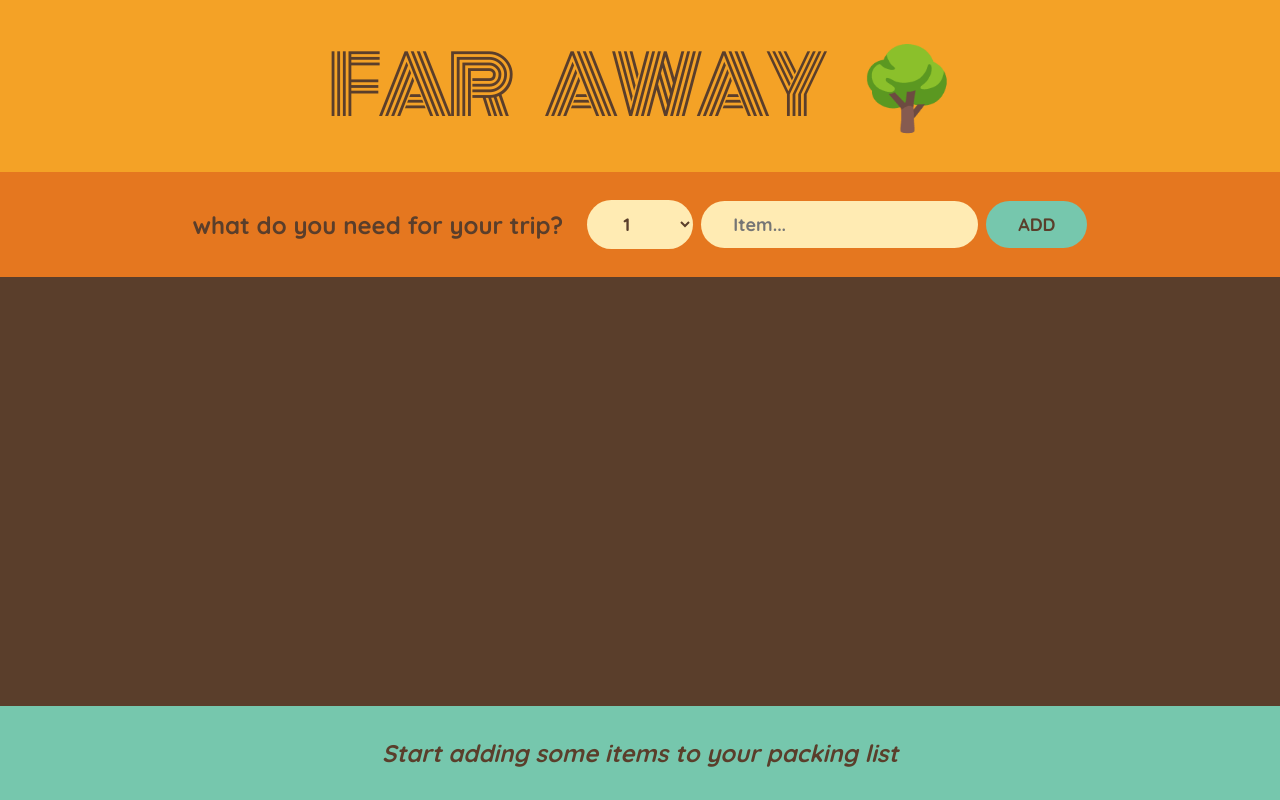
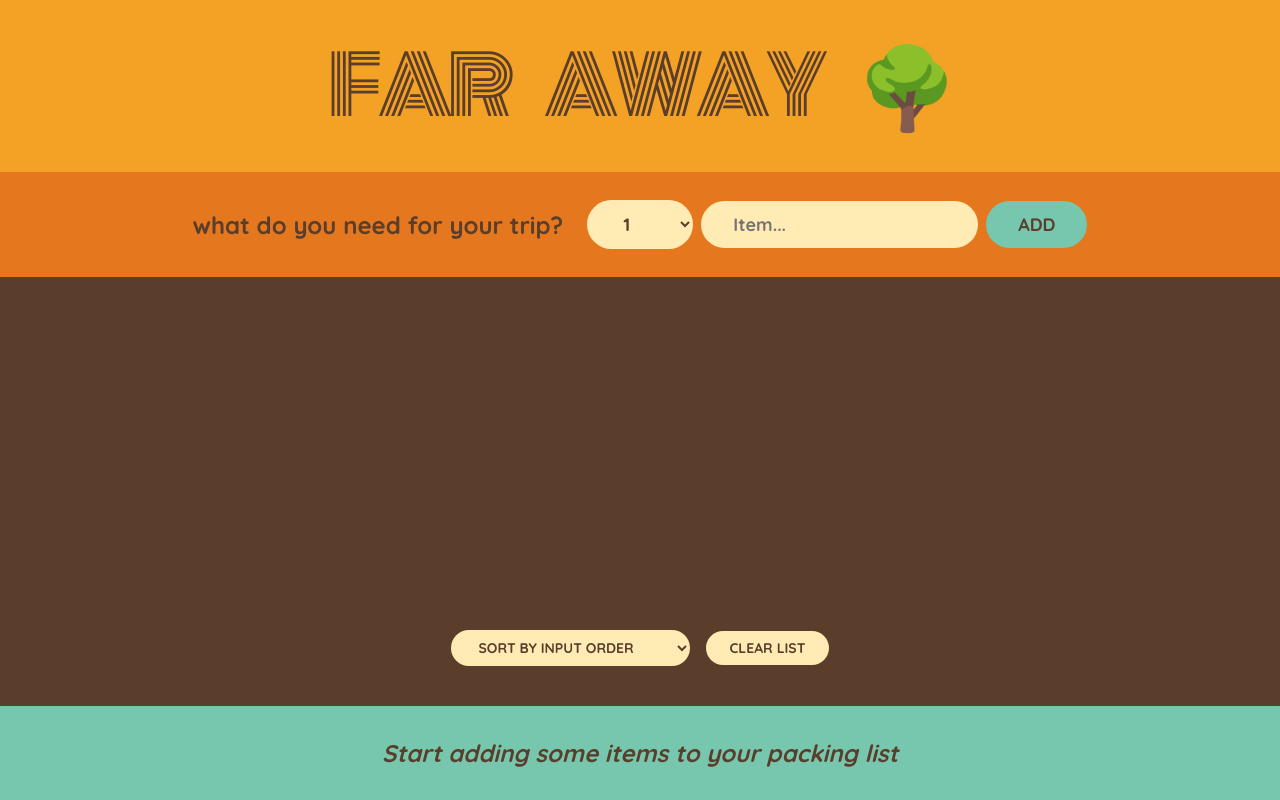
Before and after one commit to m-Ash1/travel-list, a React (Create React App) app: page / in a window 1280 px wide. Built offline with nearby package versions, Linux system fonts and the light colour scheme.

Commit message:
major update
seperate components
add sorting mechanism
add clear items button

```diff
--- a/src/App.js
+++ /dev/null
@@ -1,122 +0,0 @@
-import { useState } from "react";
-
-const App = () => {
-
-  const [items, setItems] = useState([]);
-
-
-  //* Handler functions
-
-  const handleNewItem = (newItem) => {
-    setItems((items) => [...items, newItem]);
-  }
-
-  const handleDelete = (id) => {
-    setItems((items => items.filter((item) => item.id !== id)))
-  }
-
-  const handleToggle = (id) => {
-    setItems((items) => items.map(item => item.id === id ? { ...item, packed: !item.packed } : item))
-  }
-
-
-  return (
-    <div className="app">
-      <Logo />
-      <Form OnAddItems={handleNewItem} />
-      <PackingList setItems={setItems} items={items} OnDeleteItems={handleDelete} OnToggleItem={handleToggle} />
-      <Stats items={items} />
-    </div>
-  );
-};
-
-const Logo = () => {
-  return <h1>Far Away 🌳</h1>;
-};
-
-const Form = ({ OnAddItems }) => {
-  const [description, setDescription] = useState("");
-  const [quantity, setQuantity] = useState(1);
-
-  const handleSubmit = (event) => {
-    event.preventDefault();
-
-    if (!description) return;
-
-    const newItem = {
-      description,
-      quantity,
-      packed: false,
-      id: Math.round(Math.random() * 10000),
-    };
-
-    OnAddItems(newItem);
-
-    setDescription("");
-    setQuantity(1);
-  };
-
-  return (
-    <form className="add-form" onSubmit={handleSubmit}>
-      <h3>what do you need for your trip?</h3>
-      <select onChange={(e) => setQuantity(+e.target.value)}>
-        {Array.from({ length: 20 }, (_, i) => i + 1).map((number) => (
-          <option key={number} value={number}>
-            {number}
-          </option>
-        ))}
-      </select>
-      <input
-        type="text"
-        name=""
-        id=""
-        placeholder="Item..."
-        value={description}
-        onChange={(e) => setDescription(e.target.value)}
-      />
-      <button>Add</button>
-    </form>
-  );
-};
-
-const PackingList = ({ items, OnDeleteItems, OnToggleItem }) => {
-
-  return (
-    <div className="list">
-      <ul>
-        {items.map((item) => (
-          <Item OnDeleteItems={OnDeleteItems} item={item} key={item.id} OnToggleItem={OnToggleItem} />
-        ))}
-      </ul>
-    </div>
-  );
-};
-
-const Item = ({ item, OnDeleteItems, OnToggleItem }) => {
-
-  return (
-    <li>
-      <input type="checkbox" value={item.packed} onChange={() => { OnToggleItem(item.id) }} />
-      <span
-        style={item.packed === true ? { textDecoration: "line-through" } : {}}
-      >
-        {item.quantity}x {item.description}
-      </span>
-      <button onClick={() => OnDeleteItems(item.id)} className="deleteItem">&times;</button>
-    </li>
-  );
-};
-
-const Stats = ({ items }) => {
-  if (!items.length) return <em> <footer className="stats">Start adding some items to your packing list</footer></em>
-  const numberOfItems = items.length;
-  const numberOfPacked = items.filter(item => item.packed).length
-  const percentage = Math.round((numberOfPacked / numberOfItems) * 100)
-  return (
-    <em> <footer className="stats">
-      {percentage === 100 ? "You got everything! Ready to go" : `You have ${numberOfItems} items on your list, and you already packed ${numberOfPacked} (${percentage || 0}%)`}
-    </footer></em>
-  );
-};
-
-export default App;
--- /dev/null
+++ b/src/components/App.jsx
@@ -0,0 +1,48 @@
+import { useState } from "react";
+import Form from "./Form";
+import Logo from "./Logo";
+import PackingList from "./PackingList";
+import Stats from "./Stats";
+
+const App = () => {
+  const [items, setItems] = useState([]);
+
+  //* Handler functions
+
+  const handleNewItem = (newItem) => {
+    setItems((items) => [...items, newItem]);
+  };
+
+  const handleDelete = (id) => {
+    setItems((items) => items.filter((item) => item.id !== id));
+  };
+
+  const handleToggle = (id) => {
+    setItems((items) =>
+      items.map((item) =>
+        item.id === id ? { ...item, packed: !item.packed } : item
+      )
+    );
+  };
+  const handleClear = () => {
+    if (window.confirm("Are you sure you want to clear the list?")) {
+      setItems([]);
+    }
+  };
+
+  return (
+    <div className="app">
+      <Logo />
+      <Form OnAddItems={handleNewItem} />
+      <PackingList
+        items={items}
+        OnDeleteItems={handleDelete}
+        OnToggleItem={handleToggle}
+        onClearItems={handleClear}
+      />
+      <Stats items={items} />
+    </div>
+  );
+};
+
+export default App;
--- /dev/null
+++ b/src/components/Form.jsx
@@ -0,0 +1,47 @@
+import { useState } from "react";
+
+const Form = ({ OnAddItems }) => {
+    const [description, setDescription] = useState("");
+    const [quantity, setQuantity] = useState(1);
+
+    const handleSubmit = (event) => {
+        event.preventDefault();
+
+        if (!description) return;
+
+        const newItem = {
+            description,
+            quantity,
+            packed: false,
+            id: Math.round(Math.random() * 10000),
+        };
+
+        OnAddItems(newItem);
+
+        setDescription("");
+        setQuantity(1);
+    };
+
+    return (
+        <form className="add-form" onSubmit={handleSubmit}>
+            <h3>what do you need for your trip?</h3>
+            <select onChange={(e) => setQuantity(+e.target.value)}>
+                {Array.from({ length: 20 }, (_, i) => i + 1).map((number) => (
+                    <option key={number} value={number}>
+                        {number}
+                    </option>
+                ))}
+            </select>
+            <input
+                type="text"
+                name=""
+                id=""
+                placeholder="Item..."
+                value={description}
+                onChange={(e) => setDescription(e.target.value)}
+            />
+            <button>Add</button>
+        </form>
+    );
+};
+export default Form;
--- /dev/null
+++ b/src/components/Item.jsx
@@ -0,0 +1,22 @@
+const Item = ({ item, OnDeleteItems, OnToggleItem }) => {
+    return (
+        <li>
+            <input
+                type="checkbox"
+                value={item.packed}
+                onChange={() => {
+                    OnToggleItem(item.id);
+                }}
+            />
+            <span
+                style={item.packed === true ? { textDecoration: "line-through" } : {}}
+            >
+                {item.quantity}x {item.description}
+            </span>
+            <button onClick={() => OnDeleteItems(item.id)} className="deleteItem">
+                &times;
+            </button>
+        </li>
+    );
+};
+export default Item;
--- /dev/null
+++ b/src/components/Logo.jsx
@@ -0,0 +1,4 @@
+const Logo = () => {
+    return <h1>Far Away 🌳</h1>
+};
+export default Logo;
--- /dev/null
+++ b/src/components/PackingList.jsx
@@ -0,0 +1,38 @@
+import { useState } from "react";
+import Item from "./Item";
+const PackingList = ({ items, onClearItems, OnDeleteItems, OnToggleItem }) => {
+    const [sortBy, setSortBy] = useState("input");
+
+    // Default Value
+    let sortedItems
+
+    if (sortBy === "input") sortedItems = items
+    else if (sortBy === "description") sortedItems = [...items].sort((a, b) => a.description.localeCompare(b.description))
+    else if (sortBy === "packed") sortedItems = [...items].sort((a, b) => a.packed - b.packed)
+
+
+    return (
+        <div className="list">
+            <ul>
+                {sortedItems.map((item) => (
+                    <Item
+                        OnDeleteItems={OnDeleteItems}
+                        item={item}
+                        key={item.id}
+                        OnToggleItem={OnToggleItem}
+                    />
+                ))}
+            </ul>
+
+            <div className="actions">
+                <select value={sortBy} onChange={(e) => setSortBy(e.target.value)}>
+                    <option value="input">Sort by input order</option>
+                    <option value="description">Sort by description</option>
+                    <option value="packed">Sort by packed status</option>
+                </select>
+                <button onClick={onClearItems}>Clear list</button>
+            </div>
+        </div>
+    );
+};
+export default PackingList;
--- /dev/null
+++ b/src/components/Stats.jsx
@@ -0,0 +1,27 @@
+const Stats = ({ items }) => {
+    if (!items.length)
+        return (
+            <em>
+                {" "}
+                <footer className="stats">
+                    Start adding some items to your packing list
+                </footer>
+            </em>
+        );
+    const numberOfItems = items.length;
+    const numberOfPacked = items.filter((item) => item.packed).length;
+    const percentage = Math.round((numberOfPacked / numberOfItems) * 100);
+    return (
+        <em>
+            {" "}
+            <footer className="stats">
+                {percentage === 100
+                    ? "You got everything! Ready to go"
+                    : `You have ${numberOfItems} items on your list, and you already packed ${numberOfPacked} (${percentage || 0
+                    }%)`}
+            </footer>
+        </em>
+    );
+};
+
+export default Stats;
--- a/src/index.css
+++ b/src/index.css
@@ -156,6 +156,14 @@ input[type="checkbox"] {
   .stats {
     font-size: 0.8em;
   }
+  .actions button,
+  .list select {
+    font-size: 1.2rem;
+    margin: 0;
+  }
+  .actions {
+    padding: 2.8rem;
+  }
 }
 @media (max-width: 410px) {
   h1 {
--- a/src/index.js
+++ b/src/index.js
@@ -1,6 +1,6 @@
 import React from "react";
 import ReactDOM from "react-dom/client";
-import App from "./App";
+import App from "./components/App";
 import "./index.css";
 
 
```
